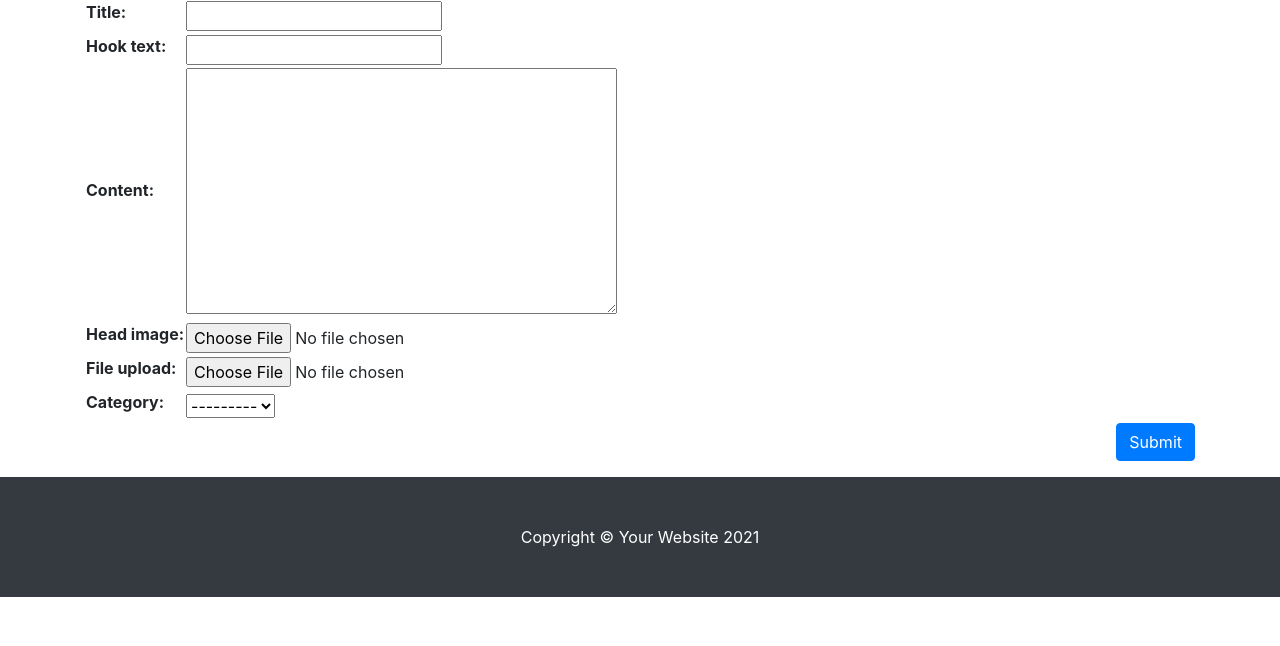
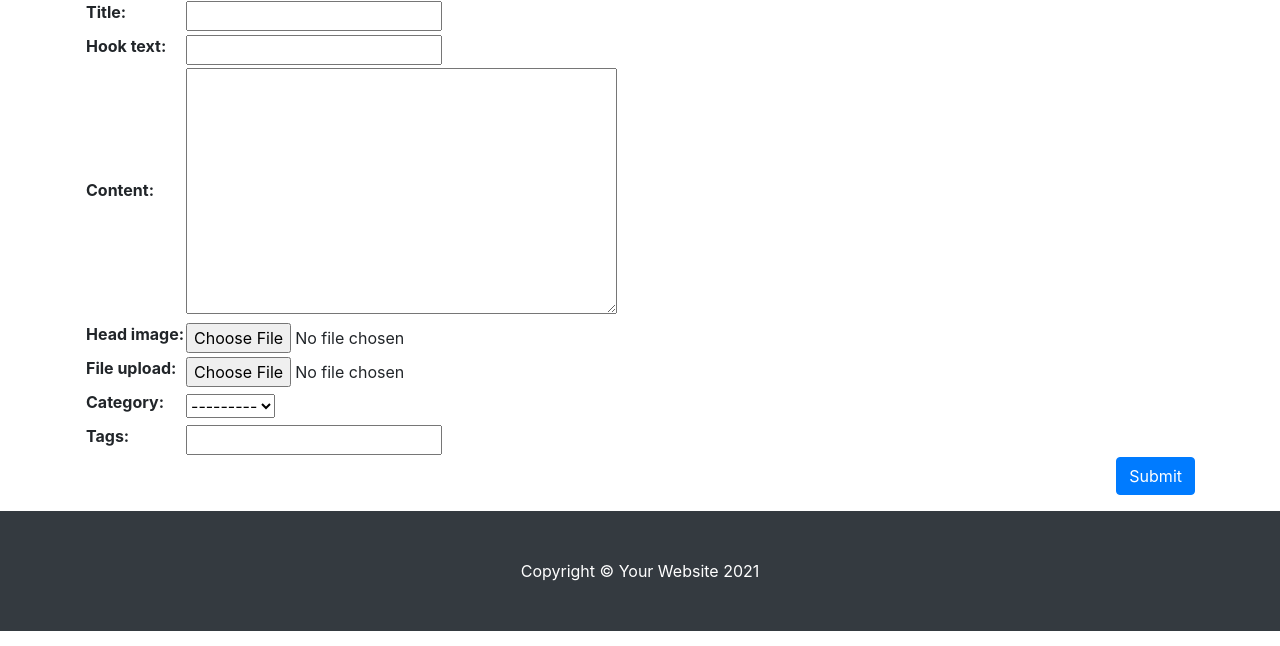
Before and after one commit to IAMNOTAHUMANBEING/Do_it_django_a_to_z, a Django app: page /blog/create_post/ in a window 1280 px wide. Shown: the part 154-800 px from the top of the page. Run offline with Django 4.2, Linux system fonts and the light colour scheme; the visitor is signed in with stand-in values (Sample User, id 1); data that the repository does not hold is empty; some libraries are stand-ins or nearby versions.

Commit message:
포스트를 작성할 때 텍스트로 태그 지정하기

```diff
--- a/blog/templates/blog/post_detail.html
+++ b/blog/templates/blog/post_detail.html
@@ -49,7 +49,7 @@
         {% if post.tags.exists %}
             <i class="fas fa-tags"></i>
             {% for tag in post.tags.all %}
-                <a href="{{ tag.get_absolute_url }}"><span clss="badge badge-pill badge-light">{{ tag }}</span></a>
+                <a href="{{ tag.get_absolute_url }}"><span class="badge badge-pill badge-light">{{ tag }}</span></a>
             {% endfor %}
             <br/>
             <br/>
--- a/blog/templates/blog/post_form.html
+++ b/blog/templates/blog/post_form.html
@@ -5,9 +5,13 @@
 {% block main_area %}
     <h1>Create New Post</h1>
     <hr/>
-    <form method="post" enctype="multipart/form-data">{% csrf_token %}   <!-- 사용자가 기록한 값을 서버로 보내는 용도, 첨부파일과 함께 post방식으로 전송, csrf 공격 보안 의미-->
+    <form method="post" enctype="multipart/form-data">{% csrf_token %}   <!-- 사용자가 기록한 값을 서버로 보내는 용도, 첨부파일과 함께 post 방식으로 전송, csrf 공격 보안 의미-->
         <table>
             {{ form }}
+            <tr>
+                <th><label for="id_tags_str">Tags:</label></th>
+                <td><input type="text" name="tags_str" id="id_tags_str"></td>
+            </tr>
         </table>
         <button type="submit" class="btn btn-primary float-right">Submit</button>
     </form>
--- a/blog/views.py
+++ b/blog/views.py
@@ -2,6 +2,7 @@ from django.shortcuts import render, redirect
 from django.views.generic import ListView, DetailView, CreateView, UpdateView
 from django.contrib.auth.mixins import LoginRequiredMixin, UserPassesTestMixin
 from .models import Post, Category, Tag
+from django.utils.text import slugify
 from django.core.exceptions import PermissionDenied
 
 class PostList(ListView):
@@ -64,16 +65,33 @@ def tag_page(request, slug):   # FBV방식으로 함수생성
 
 class PostCreate(UserPassesTestMixin, LoginRequiredMixin, CreateView):   # Mixin 클래스는 추가 상속이 가능
     model = Post
-    fields = ['title', 'hook_text', 'content', 'head_image', 'file_upload', 'category']     # 사용자에게 입력 받을 요소
+    fields = ['title', 'hook_text', 'content', 'head_image', 'file_upload', 'category',]     # 사용자에게 입력 받을 요소
 
     def test_func(self):
         return self.request.user.is_superuser or self.request.user.is_staff     # 접근가능한 사용자를 제한
 
-    def form_valid(self, form):
+    def form_valid(self, form):     # form 안에 들어온 값을 바탕으로 모델에 해당하는 인스턴스를 만들어 데이터베이스에 저장한 후 그 인스턴스의 경로로 리다이렉트 하는 역할
         current_user = self.request.user    # 웹사이트 방문자 의미
         if current_user.is_authenticated and (current_user.is_staff or current_user.is_suqeruser):   # 방문자가 로그인한 상태인지, 권한을 가지고 있는지 확인
             form.instance.author = current_user     # 방문한 상태면 form.instance(새로 생성한 포스트)의 author 필드에 current_user(현재 접속한 방문자)를 담는다.
-            return super(PostCreate, self).form_valid(form)     # 처리한 form을 기본 form_valid() 함수에 인자로 보내서 처리
+            response = super(PostCreate, self).form_valid(form) # 태그와 관련된 작업을 하기 전에 현재의 form을 인자로 보내 결과를 담아둠
+
+            tags_str = self.request.POST.get('tags_str')    # Post 방식으로 전달된 정보 중 name='tags_str'인 input의 값을 가져오라는 의미
+            if tags_str:
+                tags_str = tags_str.strip()    # 문자열 공백 제거
+
+                tags_str = tags_str.replace(',', ';')
+                tags_list = tags_str.split(';')
+
+                for t in tags_list:
+                    t = t.strip()
+                    tag, is_tag_created = Tag.objects.get_or_create(name=t)     # 같은 name을 갖는 tag가 있다면 가져오고 없으면 새로 만듬, Tag모델 인스턴스와 인스턴스가 새로생성되었는지 나타내는 bool을 리턴
+                    if is_tag_created:
+                        tag.slug = slugify(t, allow_unicode=True)   # 새로 생성하는 경우 slug도 만들어줘야함
+                        tag.save()
+                    self.object.tags.add(tag)   # 새로 만든 post의 tags 필드에 tag 추가
+
+            return response    # 처리한 form을 기본 form_valid() 함수에 인자로 보내서 처리
         else:
             return redirect('/blog/')   # 로그인한 상태가 아니라면 이전 주소로 되돌려 보냄
 
```
Also changed, not shown: blog/tests.py (+10 -1 lines).
